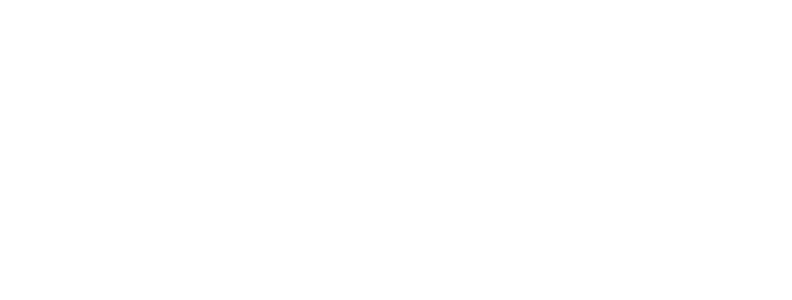
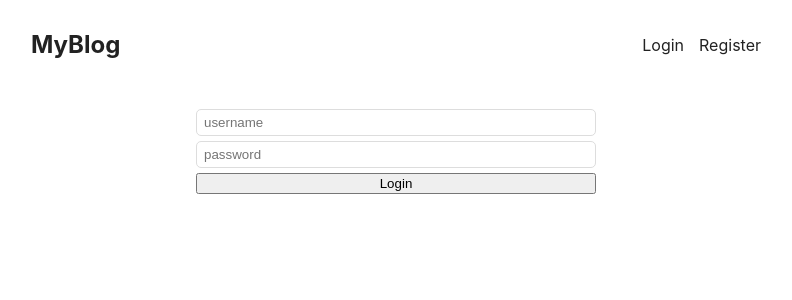
Before and after one commit to SebastianM08/Blog-App, a React (Create React App) app in the folder client/my-app/: page /login in a window 1280 px wide. Before the commit this address had no page. Shown: the top 300 px of the page, without its empty margins (244-1036 px from the left). Built offline with nearby package versions, Linux system fonts and the light colour scheme.

Commit message:
Index, Login & RegisterPage

```diff
--- a/client/my-app/src/App.css
+++ b/client/my-app/src/App.css
@@ -1,3 +1,6 @@
+*{
+    box-sizing: border-box;
+}
 body{
   color: #222;
 }
@@ -62,3 +65,21 @@ div.post p.summary{
   margin: 10px 0;
   line-height: 1.2rem;
 }
+
+form.login, form.register{
+    max-width: 400px;
+    margin: 0 auto;
+}
+input{
+    display: block;
+    margin-bottom: 5px;
+    width: 100%;
+    padding: 5px 7px;
+    border: 1px solid #ddd;
+    border-radius: 5px;
+    background-color: #fff;
+}
+button{
+    width: 100%;
+    display: block;
+}
--- a/client/my-app/src/App.js
+++ b/client/my-app/src/App.js
@@ -2,18 +2,19 @@ import './App.css';
 import Post from "./Post";
 import Header from "./Header"
 import {Route, Routes} from "react-router-dom";
+import Layout from "./Layout";
+import IndexPage from './pages/IndexPage';
+import LoginPage from './pages/LoginPage';
+import RegisterPage from './pages/RegisterPage';
 
 function App() {
   return (
     <Routes>
-      <Route index element={
-        <main>
-          <Header/>
-          <Post/>
-          <Post/>
-          <Post/>
-        </main>
-      } />
+      <Route path='/' element={<Layout />}>
+        <Route index element={<IndexPage />} />
+        <Route path="/login" element={<LoginPage/>} />
+        <Route path= "/register" element={<RegisterPage />} />
+      </Route>
     </Routes>
   );
 }
--- a/client/my-app/src/Header.js
+++ b/client/my-app/src/Header.js
@@ -1,10 +1,12 @@
+import { Link } from "react-router-dom";
+
 export default function Header() {
     return (
         <header>
-        <a href="" className="logo">MyBlog</a>
+        <Link to="/" className="logo">MyBlog</Link>
         <nav>
-          <a href="">Login</a>
-          <a href="">Register</a>
+          <Link to="/login">Login</Link>
+          <Link to="/register">Register</Link>
         </nav>
       </header>
     )
--- /dev/null
+++ b/client/my-app/src/Layout.js
@@ -0,0 +1,11 @@
+import { Outlet } from "react-router-dom";
+import Header from "./Header";
+
+export default function Layout() {
+    return (
+        <main>
+            <Header/>
+            <Outlet/>
+        </main>
+    );
+}
--- /dev/null
+++ b/client/my-app/src/pages/IndexPage.js
@@ -0,0 +1,11 @@
+import Post from "../Post";
+
+export default function IndexPage() {
+    return(
+        <>
+        <Post />
+        <Post />
+        <Post />
+        </>
+    );
+}
--- /dev/null
+++ b/client/my-app/src/pages/LoginPage.js
@@ -0,0 +1,9 @@
+export default function LoginPage() {
+    return (
+        <form className="login">
+            <input type="text" placeholder="username"/>
+            <input type="password" placeholder="password"/>
+            <button>Login</button>
+        </form>
+    );
+}
--- /dev/null
+++ b/client/my-app/src/pages/RegisterPage.js
@@ -0,0 +1,9 @@
+export default function RegisterPage() {
+    return (
+        <form className="register">
+            <input type="text" placeholder="username"/>
+            <input type="password" placeholder="password"/>
+            <button>Register</button>
+        </form>
+    );
+}
```
